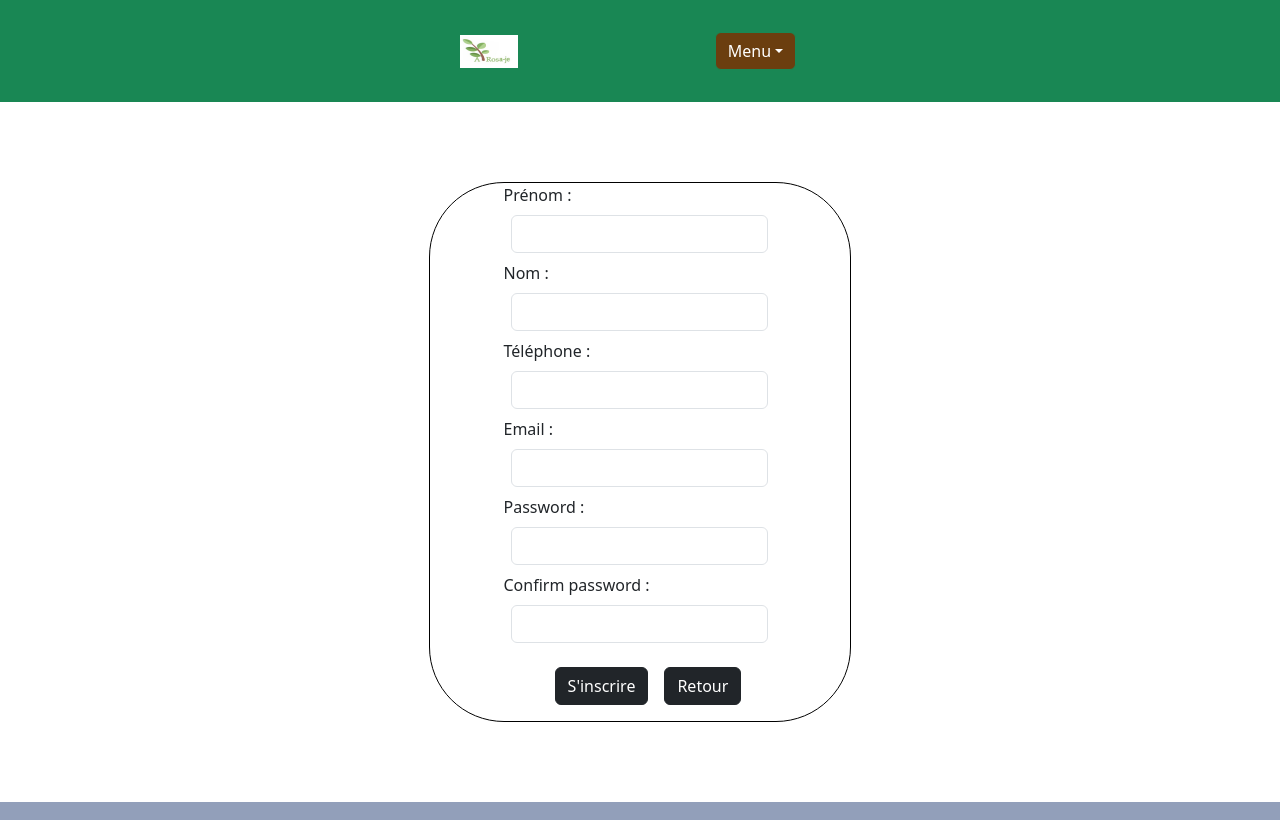
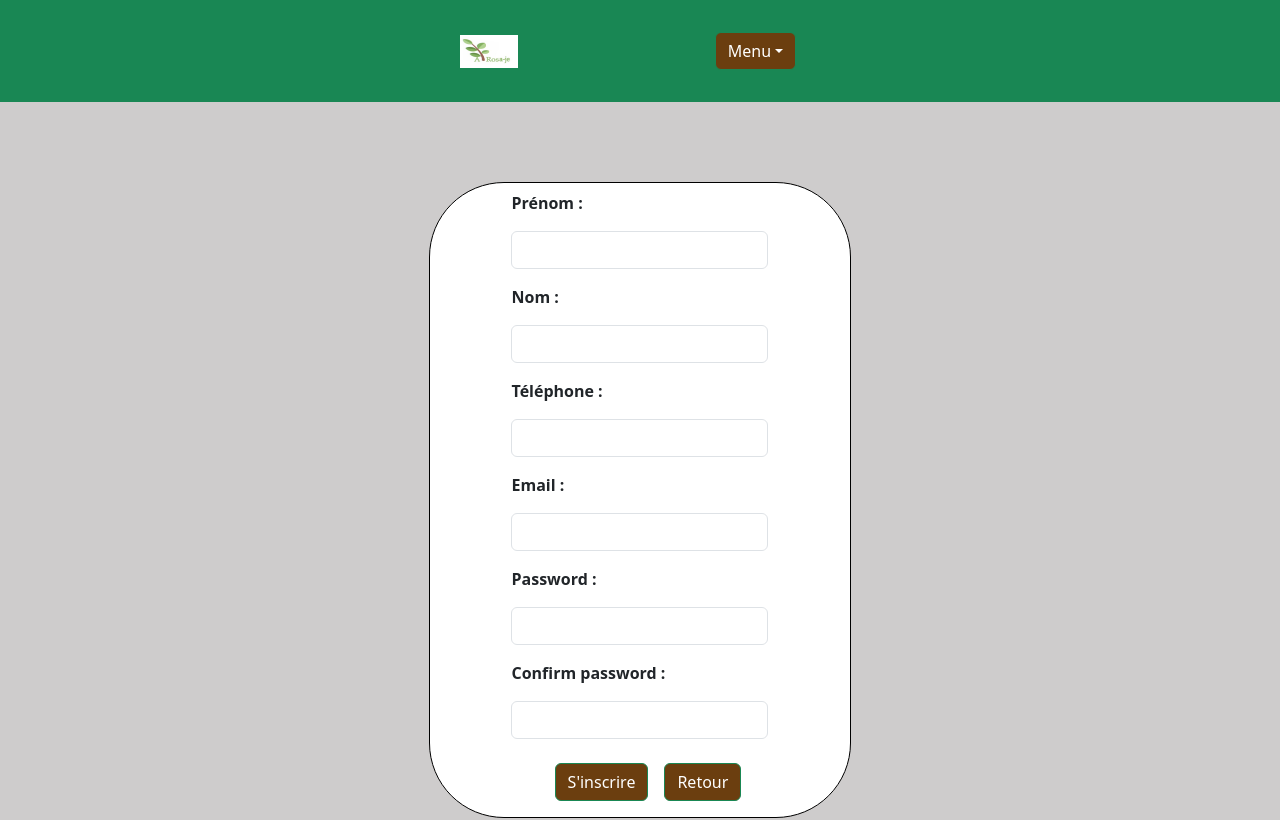
Before and after one commit to JRedxs/MSPR-BDD-B3, a React (Create React App) app in the folder MSPR-BDD-B3-WebApp/front/: page /Register in a window 1280 px wide. Shown: the top 820 px of the page. Built offline with nearby package versions, Linux system fonts and the light colour scheme.

Commit message:
correctifs css bis

```diff
--- a/MSPR-BDD-B3-WebApp/front/src/components/Register.js
+++ b/MSPR-BDD-B3-WebApp/front/src/components/Register.js
@@ -53,11 +53,11 @@ const Register = () => {
     };
 
     return (
-        <div className="d-flex align-items-center justify-content-center mx-auto">
+        <div className=" register d-flex align-items-center justify-content-center mx-auto">
             <div className="card card-register card-color d-flex align-items-center justify-content-center" style={{ width: "33%", borderRadius: "75px", border: "1px solid black" }}>
                 <form onSubmit={handleSubmit}>
                     <div>
-                        <label className="form_label" htmlFor="name">Prénom :</label>
+                        <label className="form_label m-2" htmlFor="name"><b>Prénom :</b></label>
                         <input
                             className="form-control m-2 w-auto"
                             type="text"
@@ -68,7 +68,7 @@ const Register = () => {
                         />
                     </div>
                     <div>
-                        <label htmlFor="firstname">Nom :</label>
+                        <label className="form_label m-2" htmlFor="firstname"><b>Nom :</b></label>
                         <input
                             className="form-control m-2 w-auto"
                             type="text"
@@ -79,7 +79,7 @@ const Register = () => {
                         />
                     </div>
                     <div>
-                        <label htmlFor="phone">Téléphone :</label>
+                        <label className="form_label m-2" htmlFor="phone"><b>Téléphone :</b></label>
                         <input
                             className="form-control m-2 w-auto"
                             type="tel"
@@ -90,7 +90,7 @@ const Register = () => {
                         />
                     </div>
                     <div>
-                        <label htmlFor="email">Email :</label>
+                        <label className="form_label m-2" htmlFor="email"><b> Email :</b></label>
                         <input
                             className="form-control m-2 w-auto"
                             type="email"
@@ -101,7 +101,7 @@ const Register = () => {
                         />
                     </div>
                     <div>
-                        <label htmlFor="password">Password :</label>
+                        <label  className="form_label m-2" htmlFor="password"><b>Password : </b></label>
                         <input
                             className="form-control m-2 w-auto"
                             type="password"
@@ -112,7 +112,7 @@ const Register = () => {
                         />
                     </div>
                     <div>
-                        <label htmlFor="confirmPassword">Confirm password :</label>
+                        <label className="form_label m-2" htmlFor="confirmPassword"> <b>Confirm password :</b></label>
                         <input
                             className="form-control m-2 w-auto"
                             type="password"
@@ -125,11 +125,11 @@ const Register = () => {
                     </div>
                     <div className="d-flex align-items-center justify-content-center">
                         <button
-                            className="btn form-button btn-dark "
+                            className="btn btn-success form-button"
                             onClick={() => NAVIGATE("/login")} // Le onclick prend le dessus sur le onSubmit
                             type="submit">S'inscrire
                         </button>
-                        <Link className="btn btn-dark " to="/login">Retour</Link>
+                        <Link className="btn btn-success" to="/login">Retour</Link>
                     </div>
                     {error && <p>{error}</p>}
                 </form>
--- a/MSPR-BDD-B3-WebApp/front/src/components/RegisterGarde.js
+++ b/MSPR-BDD-B3-WebApp/front/src/components/RegisterGarde.js
@@ -40,11 +40,9 @@ const RegisterGarde = () => {
   return (
 
     <>
-            <div className="d-flex align-items-center">
-                <Link className="btn" type="submit" style={{ color: 'white', backgroundColor: 'green', marginTop: '10px', marginLeft: '10px' }} to="/">Retour</Link>
-            </div>
-            <div className="d-flex align-items-center justify-content-center mx-auto">
-            <div className="card card-register card-color d-flex align-items-center justify-content-center" style={{ width: "33%", borderRadius: "75px", border: "1px solid black" }}>
+
+            <div className="d-flex align-items-center justify-content-center mx-auto m-5">
+            <div className="card card-register card-color d-flex align-items-center justify-content-center " style={{ width: "33%", borderRadius: "75px", border: "1px solid black" }}>
                 <form>
                 <div>
                     <label htmlFor="begining">Début de la garde :</label>
@@ -68,13 +66,13 @@ const RegisterGarde = () => {
                     value={garde.finish}
                     />
                 </div>
-                <div className="d-flex align-items-center justify-content-center">
-                    <Link className="btn btn-dark " onClick={handleOnClick} to="/Map">Valider</Link>
+                <div className="d-flex align-items-center justify-content-center m-3">
+                    <Link className="btn btn-success " onClick={handleOnClick} to="/Map">Valider</Link>
+                    <Link className="btn btn-success " type="submit" to="/">Retour</Link>
                 </div>
                 </form>
             </div>
-            </div>
-
+          </div>
     </>
   );
 };
--- a/MSPR-BDD-B3-WebApp/front/src/styles/Register.css
+++ b/MSPR-BDD-B3-WebApp/front/src/styles/Register.css
@@ -5,7 +5,7 @@
         width: "33%";
         border-radius: "50px";
         border: "1px solid black";
-        background-color :#ffffff;
+        background-color :#ffffff !important;
         margin: 5em;
 }
 
@@ -14,3 +14,7 @@
 .form-button{
     margin: 1em;
 }
+
+.register{
+    background-color: rgb(206, 204, 204);
+}
```
